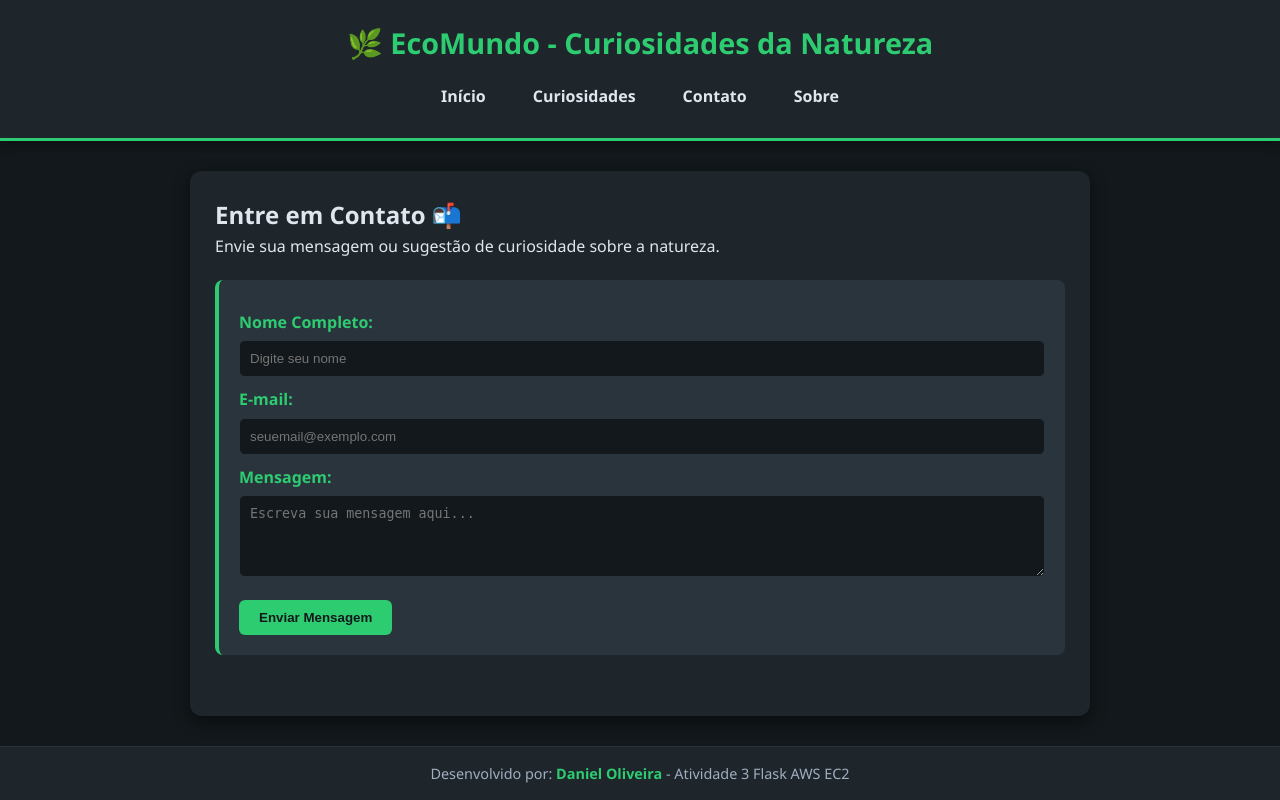
After one commit to oliveiraalexandredaniel-lgtm/meu_projeto, a Flask app: page /contato in a window 1280 px wide. The commit adds this page. Run offline with Flask 3, Linux system fonts and the light colour scheme.

Commit message:
Adicionado formulario de contato preparado para futura integracao com DB

```diff
--- a/app.py
+++ b/app.py
@@ -1,4 +1,4 @@
-from flask import Flask, render_template
+from flask import Flask, render_template, request
 
 app = Flask(__name__)
 
@@ -6,5 +6,26 @@ app = Flask(__name__)
 def index():
     return render_template('index.html')
 
+@app.route('/curiosidades')
+def curiosidades():
+    return render_template('curiosidades.html')
+
+@app.route('/contato', methods=['GET', 'POST'])
+def contato():
+    mensagem_sucesso = None
+    if request.method == 'POST':
+        # Dados capturados do formulário (prontos para serem salvos no DB futuramente)
+        nome = request.form.get('nome')
+        email = request.form.get('email')
+        mensagem = request.form.get('mensagem')
+
+        mensagem_sucesso = f"Obrigado, {nome}! Sua mensagem foi recebida com sucesso."
+
+    return render_template('contato.html', mensagem_sucesso=mensagem_sucesso)
+
+@app.route('/sobre')
+def sobre():
+    return render_template('sobre.html')
+
 if __name__ == '__main__':
     app.run(host='0.0.0.0', port=5000)
--- a/templates/base.html
+++ b/templates/base.html
@@ -2,28 +2,43 @@
 <html lang="pt-br">
 <head>
     <meta charset="UTF-8">
-    <title>{% block title %}Atividade 3 - Flask EC2{% endblock %}</title>
+    <meta name="viewport" content="width=device-width, initial-scale=1.0">
+    <title>{% block title %}Explorando a Natureza{% endblock %}</title>
     <style>
-        body { font-family: Arial, sans-serif; margin: 0; padding: 0; background-color: #f4f4f9; }
-        header { background: #333; color: #fff; padding: 20px; text-align: center; }
-        nav { background: #444; padding: 10px; text-align: center; }
-        nav a { color: #fff; margin: 0 15px; text-decoration: none; font-weight: bold; }
-        main { padding: 30px; background: #fff; min-height: 200px; margin: 20px auto; max-width: 800px; border-radius: 5px; box-shadow: 0 2px 5px rgba(0,0,0,0.1); }
-        footer { background: #333; color: #fff; padding: 15px; text-align: center; margin-top: 40px; }
+        * { box-sizing: border-box; margin: 0; padding: 0; }
+        body { font-family: 'Segoe UI', Tahoma, Geneva, Verdana, sans-serif; background-color: #12181b; color: #e0e6ed; line-height: 1.6; display: flex; flex-direction: column; min-height: 100vh; }
+        header { background: #1e262c; padding: 20px 0; text-align: center; border-bottom: 3px solid #2ecc71; box-shadow: 0 4px 10px rgba(0,0,0,0.3); }
+        header h1 { font-size: 1.8rem; color: #2ecc71; margin-bottom: 10px; }
+        nav { display: flex; justify-content: center; gap: 15px; flex-wrap: wrap; }
+        nav a { color: #e0e6ed; text-decoration: none; font-weight: 600; padding: 8px 16px; border-radius: 20px; transition: all 0.3s ease; }
+        nav a:hover { background: #2ecc71; color: #12181b; }
+        main { flex: 1; max-width: 900px; width: 90%; margin: 30px auto; padding: 25px; background: #1e262c; border-radius: 12px; box-shadow: 0 5px 15px rgba(0,0,0,0.5); }
+        .card { background: #2a343d; padding: 20px; border-radius: 8px; margin-bottom: 20px; border-left: 4px solid #2ecc71; }
+        .card h3 { color: #2ecc71; margin-bottom: 8px; }
+        form label { display: block; margin-top: 10px; font-weight: bold; color: #2ecc71; }
+        form input, form textarea { width: 100%; padding: 10px; margin-top: 5px; border-radius: 6px; border: 1px solid #2a343d; background: #12181b; color: #fff; }
+        form button { margin-top: 15px; padding: 10px 20px; background: #2ecc71; color: #12181b; border: none; font-weight: bold; border-radius: 6px; cursor: pointer; }
+        form button:hover { background: #27ae60; }
+        .alert { background: #27ae60; color: #fff; padding: 10px; border-radius: 6px; margin-bottom: 15px; }
+        footer { background: #1e262c; text-align: center; padding: 15px; border-top: 1px solid #2a343d; font-size: 0.9rem; color: #a0aec0; }
+        footer strong { color: #2ecc71; }
     </style>
 </head>
 <body>
     <header>
-        <h1>Painel do Servidor Web Flask</h1>
+        <h1>🌿 EcoMundo - Curiosidades da Natureza</h1>
+        <nav>
+            <a href="/">Início</a>
+            <a href="/curiosidades">Curiosidades</a>
+            <a href="/contato">Contato</a>
+            <a href="/sobre">Sobre</a>
+        </nav>
     </header>
-    <nav>
-        <a href="/">Início</a> |
-        <a href="#">Sobre</a> |
-        <a href="#">Contato</a>
-    </nav>
+
     <main>
         {% block content %}{% endblock %}
     </main>
+
     <footer>
         <p>Desenvolvido por: <strong>Daniel Oliveira</strong> - Atividade 3 Flask AWS EC2</p>
     </footer>
--- /dev/null
+++ b/templates/contato.html
@@ -0,0 +1,29 @@
+{% extends 'base.html' %}
+
+{% block title %}Contato - EcoMundo{% endblock %}
+
+{% block content %}
+<h2>Entre em Contato 📬</h2>
+<p style="margin-bottom: 20px;">Envie sua mensagem ou sugestão de curiosidade sobre a natureza.</p>
+
+{% if mensagem_sucesso %}
+    <div class="alert">
+        {{ mensagem_sucesso }}
+    </div>
+{% endif %}
+
+<div class="card">
+    <form action="/contato" method="POST">
+        <label for="nome">Nome Completo:</label>
+        <input type="text" id="nome" name="nome" placeholder="Digite seu nome" required>
+
+        <label for="email">E-mail:</label>
+        <input type="email" id="email" name="email" placeholder="seuemail@exemplo.com" required>
+
+        <label for="mensagem">Mensagem:</label>
+        <textarea id="mensagem" name="mensagem" rows="4" placeholder="Escreva sua mensagem aqui..." required></textarea>
+
+        <button type="submit">Enviar Mensagem</button>
+    </form>
+</div>
+{% endblock %}
```
